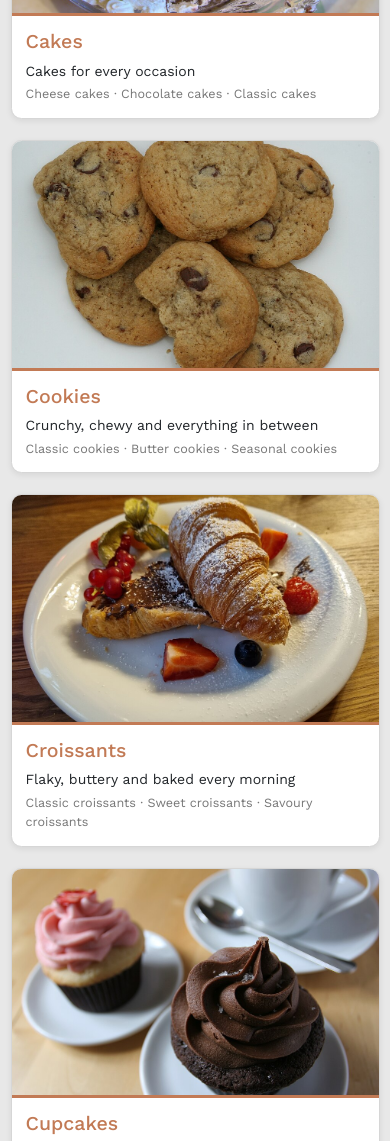
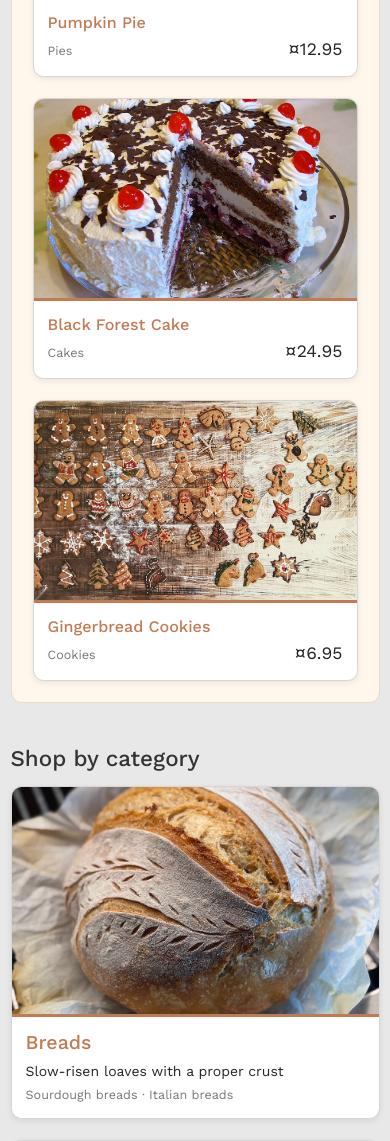
Before and after one commit to parisoiko/eShopEnhanced, an ASP.NET Core app: page / in a window 390 px wide. Shown: the part 767-1908 px from the top of the page. Run offline with ASP.NET Core 8, Linux system fonts and the light colour scheme; data comes from the database, SQL or seed files in the repository; style sheets or scripts are compiled from the project's sources.

Commit message:
Picks of the week on the home page; set el-GR culture once
- HomeViewModel with PiesOfTheWeek and Categories
- Picks of the week section above the category grid, linking to details
- UseRequestLocalization with el-GR in Program.cs; views use plain ToString("c")

```diff
--- a/Controllers/HomeController.cs
+++ b/Controllers/HomeController.cs
@@ -1,21 +1,28 @@
 using System.Diagnostics;
 using Microsoft.AspNetCore.Mvc;
 using eShopEnhanced.Models;
+using eShopEnhanced.ViewModels;
 
 namespace eShopEnhanced.Controllers;
 
 public class HomeController : Controller
 {
+    private readonly IPieRepository _pieRepository;
     private readonly ICategoryRepository _categoryRepository;
 
-    public HomeController(ICategoryRepository categoryRepository)
+    public HomeController(IPieRepository pieRepository, ICategoryRepository categoryRepository)
     {
+        _pieRepository = pieRepository;
         _categoryRepository = categoryRepository;
     }
 
     public IActionResult Index()
     {
-        return View(_categoryRepository.AllCategories);
+        HomeViewModel homeViewModel = new HomeViewModel(
+            _pieRepository.PiesOfTheWeek,
+            _categoryRepository.AllCategories);
+
+        return View(homeViewModel);
     }
 
     public IActionResult Privacy()
--- a/Views/Home/Index.cshtml
+++ b/Views/Home/Index.cshtml
@@ -1,4 +1,4 @@
-@model IEnumerable<Category>
+@model HomeViewModel
 
 @{
     ViewData["Title"] = "Home Page";
@@ -9,8 +9,39 @@
     <p class="lead">Choose a category to see what's fresh today.</p>
 </div>
 
+@* ===== Picks of the week ===== *@
+@if (Model.PiesOfTheWeek.Any())
+{
+    <section class="week-section mb-5">
+        <h2 class="section-title">&#9733; Picks of the week</h2>
+
+        <div class="row g-4">
+            @foreach (var pie in Model.PiesOfTheWeek)
+            {
+                <div class="col-sm-6 col-lg-3">
+                    <a asp-controller="Pie" asp-action="Details" asp-route-id="@pie.PieId" class="category-card-link">
+                        <div class="card pie-card h-100">
+                            <img src="@pie.ImageUrl" alt="@pie.Name" class="card-img-top pie-card-img" />
+                            <div class="card-body">
+                                <h3 class="pie-card-name week-card-name">@pie.Name</h3>
+                                <div class="d-flex justify-content-between align-items-baseline mt-1">
+                                    <span class="pie-card-subcategory m-0">@pie.SubCategory.Category.CategoryName</span>
+                                    <span class="pie-card-price">@pie.Price.ToString("c")</span>
+                                </div>
+                            </div>
+                        </div>
+                    </a>
+                </div>
+            }
+        </div>
+    </section>
+}
+
+@* ===== Categories ===== *@
+<h2 class="section-title">Shop by category</h2>
+
 <div class="row g-4">
-    @foreach (var category in Model)
+    @foreach (var category in Model.Categories)
     {
         <div class="col-sm-6 col-lg-4">
             @* The whole card is one link to that category's product list *@
--- a/Views/Pie/Details.cshtml
+++ b/Views/Pie/Details.cshtml
@@ -1,9 +1,7 @@
-@using System.Globalization
 @model Pie
 
 @{
     ViewData["Title"] = Model.Name;
-    var euro = CultureInfo.GetCultureInfo("el-GR");
     string categoryName = Model.SubCategory.Category.CategoryName;
 }
 
@@ -29,7 +27,7 @@
 
                 <div class="d-flex justify-content-between align-items-baseline gap-3">
                     <h1 class="details-name">@Model.Name</h1>
-                    <span class="details-price">@Model.Price.ToString("c", euro)</span>
+                    <span class="details-price">@Model.Price.ToString("c")</span>
                 </div>
 
                 <div class="mb-3">
--- a/Views/Pie/List.cshtml
+++ b/Views/Pie/List.cshtml
@@ -1,9 +1,7 @@
-@using System.Globalization
 @model PieListViewModel
 
 @{
     ViewData["Title"] = Model.CurrentCategory;
-    var euro = CultureInfo.GetCultureInfo("el-GR");
 }
 
 <div class="d-flex align-items-center gap-3 mb-4">
@@ -22,7 +20,7 @@
                     <div class="card-body">
                         <div class="d-flex justify-content-between align-items-baseline">
                             <h2 class="pie-card-name">@pie.Name</h2>
-                            <span class="pie-card-price">@pie.Price.ToString("c", euro)</span>
+                            <span class="pie-card-price">@pie.Price.ToString("c")</span>
                         </div>
                         <p class="pie-card-subcategory">@pie.SubCategory.SubCategoryName</p>
                     </div>
--- a/wwwroot/css/site.css
+++ b/wwwroot/css/site.css
@@ -154,6 +154,28 @@ body {
   margin: 0.5rem 0 0.25rem;
 }
 
+/* Home page sections */
+.section-title {
+  font-size: 1.6rem;
+  font-weight: 500;
+  margin-bottom: 1rem;
+}
+
+.week-section {
+  background-color: #fff6ec;
+  border: 1px solid #ecd9c6;
+  border-radius: 0.75rem;
+  padding: 1.5rem;
+}
+
+.week-section .section-title {
+  color: var(--shop-brown);
+}
+
+.week-card-name {
+  font-size: 1.15rem;
+}
+
 /* Details page */
 .shop-breadcrumb a {
   color: var(--shop-brown);
```
Also changed, not shown: Program.cs (+9 -0 lines), ViewModels/HomeViewModel.cs (added, +16 -0 lines).
